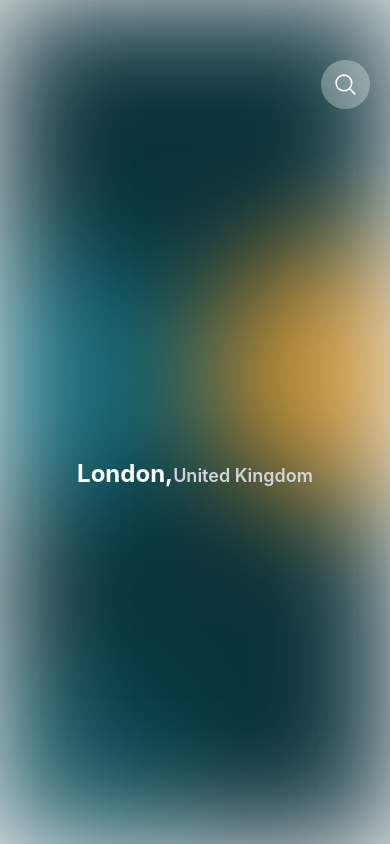
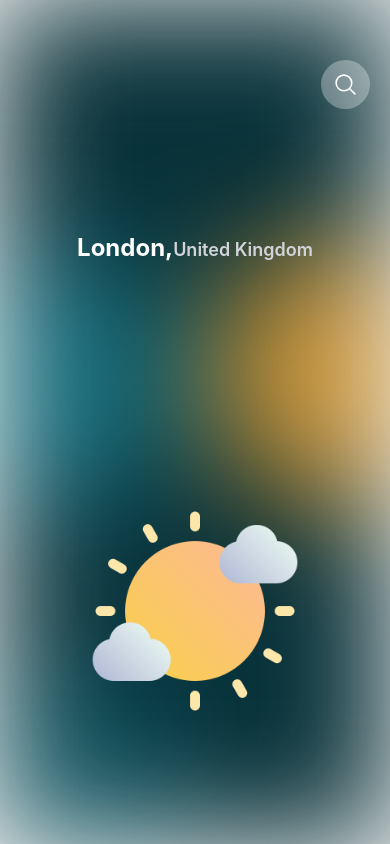
Before and after one commit to Hartz-byte/weather-forcast-Native, a React Native app: screen /Home in a window 390 px wide. Built offline with nearby package versions, Linux system fonts and the light colour scheme.

Commit message:
search section

```diff
--- a/screens/HomeScreen.js
+++ b/screens/HomeScreen.js
@@ -93,6 +93,16 @@
               United Kingdom
             </Text>
           </Text>
+
+          {/* weather image */}
+          <View className="flex-row justify-center">
+            <Image
+              source={require("../assets/images/partlycloudy.png")}
+              className="w-52 h-52"
+            />
+          </View>
+
+          {/* degree celcius */}
         </View>
       </SafeAreaView>
     </View>
```
